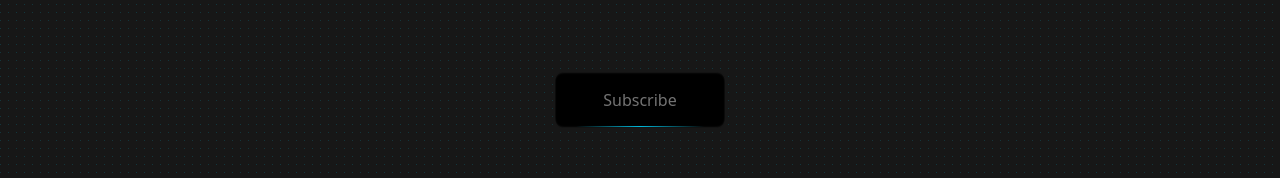
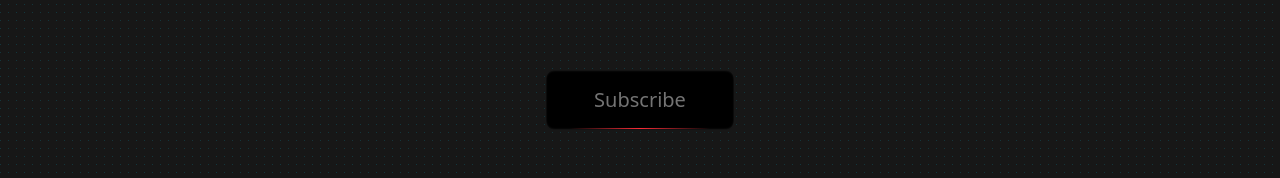
Before and after one commit to rjv01/FramerMotionProjects, a React (Vite) app: page / in a window 1280 px wide. Shown: the part 300-478 px from the top of the page. Built offline with nearby package versions, Linux system fonts and the light colour scheme.

Commit message:
adding motion button

```diff
--- a/src/components/Subscribe.tsx
+++ b/src/components/Subscribe.tsx
@@ -1,20 +1,35 @@
+import { motion } from "framer-motion";
 
 function Subscribe() {
   return (
     <div
-        className="min-h-screen flex justify-center items-center bg-neutral-900"
+        className="[prespective::1000px] [transform-3d] min-h-screen flex justify-center items-center bg-neutral-900"
         style={{
             backgroundImage: `radial-gradient(circle at 0.5px 0.5px, rgba(6,182,212,0.2) 0.5px, transparent 0)`,
             backgroundSize: `8px 8px`,
             backgroundRepeat: `repeat`,
         }}
     >
-      <button
+      <motion.button
+        whileHover={{
+            rotateX:25,
+            rotateY:10,
+            boxShadow:"0px 20px 50px red",
+        }}
+        style={{
+            translateZ:100,
+        }}
+        transition={{
+            duration:0.3,
+            ease: "easeInOut",
+        }}
+
         className="group relative text-neutral-500 px-12 py-4 rounded-lg bg-black shadow-[0px_1px_2px_0px_rgba(255,255,255,0.1)_inset,0px_-1px_2px_0px_rgba(255,255,255,0.1)_inset] cursor-pointer"
-        >Subscribe
-        <span className="absolute inset-x-0 bottom-px bg-linear-to-r from-transparent via-cyan-500 to-transparent h-px w-3/4 mx-auto "></span>
-        <span className="absolute opacity-0 group-hover:opacity-100 transition-opacity duration-300 inset-x-0 bottom-px bg-linear-to-r from-transparent via-cyan-500 to-transparent h-1 w-3/4 mx-auto blur-sm"></span>
-      </button>
+        >
+            <span className="group-hover:text-red-500 text-xl transiton-colors duration-300">Subscribe</span>
+        <span className="absolute inset-x-0 bottom-px bg-linear-to-r from-transparent via-red-500 to-transparent h-px w-3/4 mx-auto "></span>
+        <span className="absolute opacity-0 group-hover:opacity-100 transition-opacity duration-300 inset-x-0 bottom-px bg-linear-to-r from-transparent via-red-500 to-transparent h-1 w-3/4 mx-auto blur-sm"></span>
+      </motion.button>
     </div>
   )
 }
```
